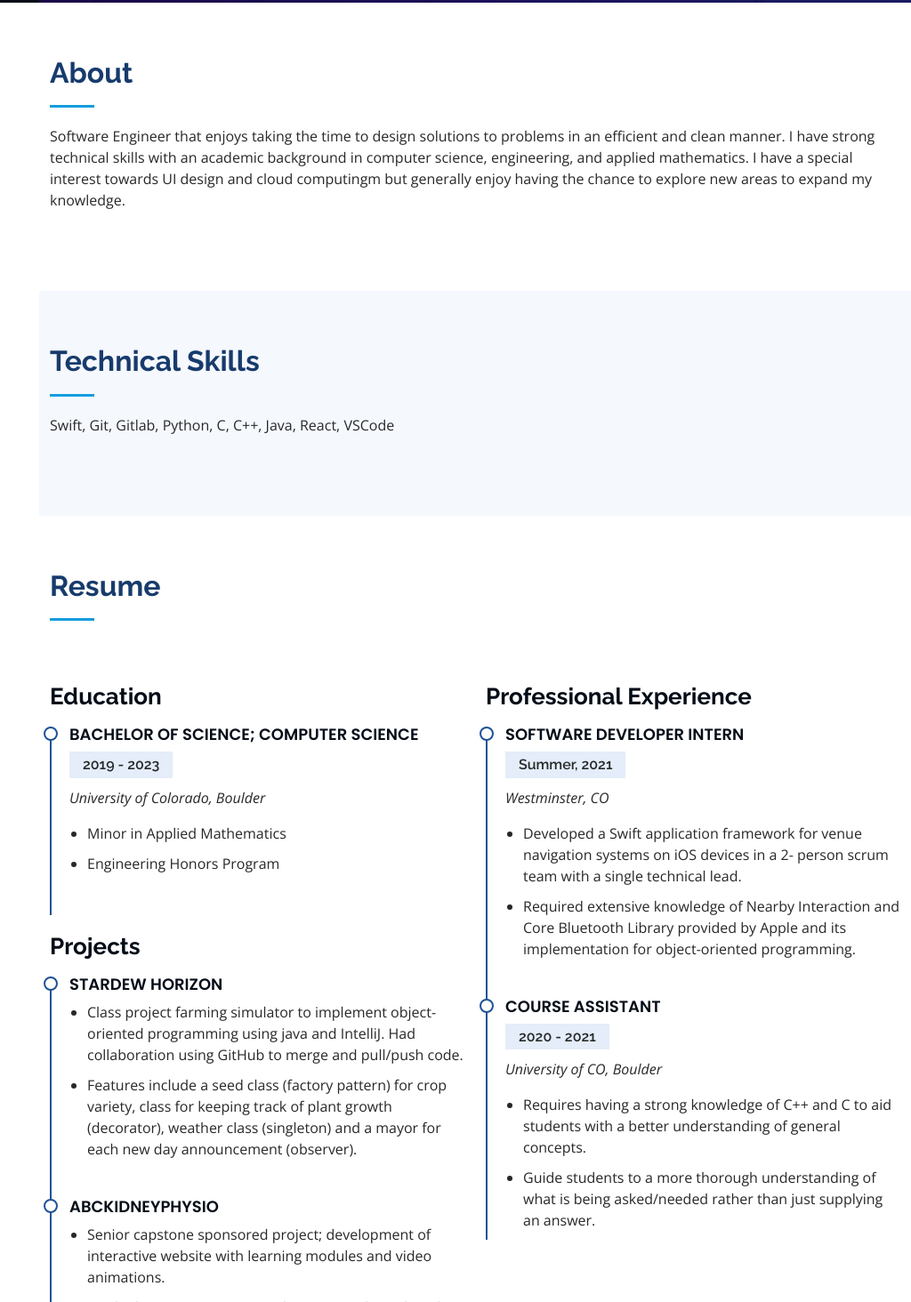
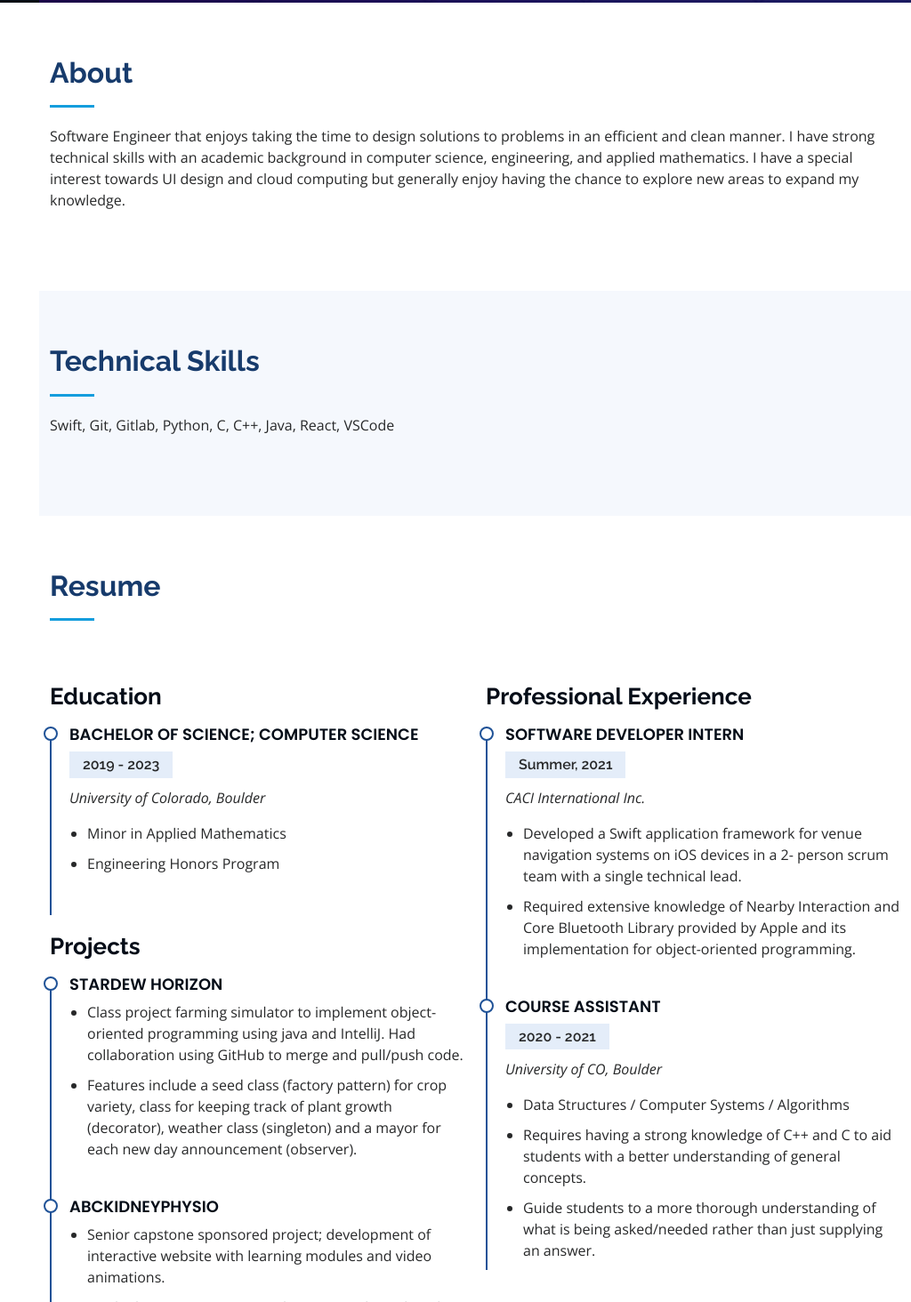
Before and after one commit to heki5656/heki5656.github.io, a plain HTML site: page index.html in a window 1280 px wide. Shown: the part 797-2261 px from the top of the page at 89% size, without its empty margins (256-1280 px from the left). Drawn offline with nearby package versions, Linux system fonts and the light colour scheme.

Commit message:
fixed typos

```diff
--- a/index.html
+++ b/index.html
@@ -82,7 +82,7 @@
           <h2>About</h2>
           <p>Software Engineer that enjoys taking the time to design solutions to problems in an
             efficient and clean manner. I have strong technical skills with an academic background in computer
-            science, engineering, and applied mathematics. I have a special interest towards UI design and cloud computingm but generally enjoy
+            science, engineering, and applied mathematics. I have a special interest towards UI design and cloud computing but generally enjoy
             having the chance to explore new areas to expand my knowledge.
             </p>
         </div>
@@ -151,7 +151,7 @@
             <div class="resume-item">
               <h4>Software Developer Intern</h4>
               <h5>Summer, 2021</h5>
-              <p><em>Westminster, CO </em></p>
+              <p><em>CACI International Inc. </em></p>
               <ul>
                 <li>Developed a Swift application framework for venue navigation systems on iOS devices in a 2-
                   person scrum team with a single technical lead. </li>
@@ -164,6 +164,7 @@
               <h5>2020 - 2021</h5>
               <p><em>University of CO, Boulder</em></p>
               <ul>
+                <li>Data Structures / Computer Systems / Algorithms</li>
                 <li>Requires having a strong knowledge of C++ and C to aid students with a better understanding
                   of general concepts.</li>
                 <li>Guide students to a more thorough understanding of what is being asked/needed rather than
```
